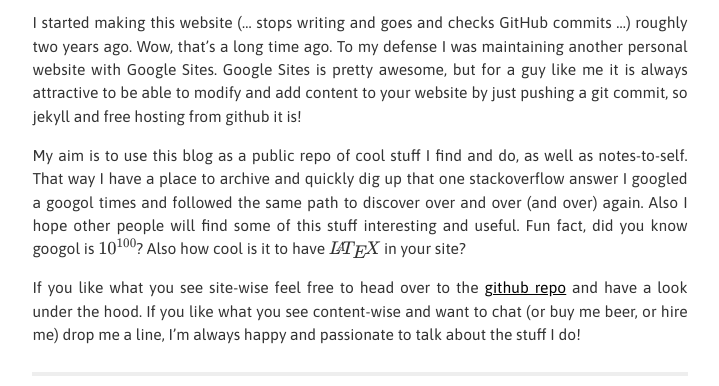
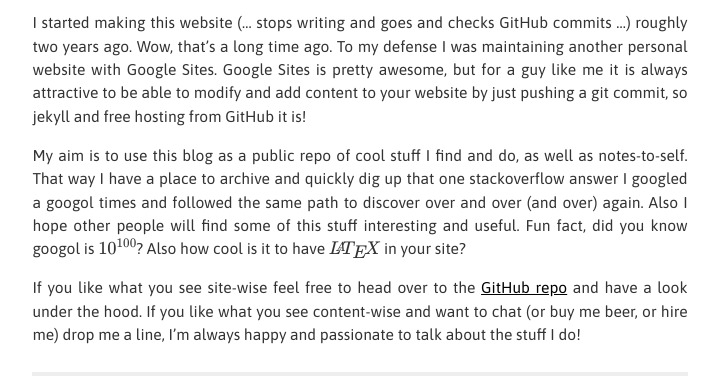
Before and after one commit to tkeliris/tkeliris.github.io, a Jekyll site: the page built from _posts/2017-02-21-firstpost.md, in a window 1280 px wide. Shown: the part 285-671 px from the top of the page, without its empty margins (280-999 px from the left). Built offline with Jekyll 4.4.1, drawn with Linux system fonts in a browser that asks for light colours; formulas are drawn with MathJax 3.

```diff
--- a/_posts/2017-02-21-firstpost.md
+++ b/_posts/2017-02-21-firstpost.md
@@ -4,8 +4,8 @@ title: "First post, hooray!"
 date: 2017-02-21
 ---
 
-I started making this website (... stops writing and goes and checks GitHub commits ...) roughly two years ago. Wow, that's a long time ago. To my defense I was maintaining another personal website with Google Sites. Google Sites is pretty awesome, but for a guy like me it is always attractive to be able to modify and add content to your website by just pushing a git commit, so jekyll and free hosting from github it is!
+I started making this website (... stops writing and goes and checks GitHub commits ...) roughly two years ago. Wow, that's a long time ago. To my defense I was maintaining another personal website with Google Sites. Google Sites is pretty awesome, but for a guy like me it is always attractive to be able to modify and add content to your website by just pushing a git commit, so jekyll and free hosting from GitHub it is!
 
 My aim is to use this blog as a public repo of cool stuff I find and do, as well as notes-to-self. That way I have a place to archive and quickly dig up that one stackoverflow answer I googled a googol times and followed the same path to discover over and over (and over) again. Also I hope other people will find some of this stuff interesting and useful. Fun fact, did you know googol is \\( 10^{100} \\)? Also how cool is it to have \\( \LaTeX \\) in your site?
 
-If you like what you see site-wise feel free to head over to the [github repo](https://github.com/tkeliris/tkeliris.github.io) and have a look under the hood. If you like what you see content-wise and want to chat (or buy me beer, or hire me) drop me a line, I'm always happy and passionate to talk about the stuff I do!
+If you like what you see site-wise feel free to head over to the [GitHub repo](https://github.com/tkeliris/tkeliris.github.io) and have a look under the hood. If you like what you see content-wise and want to chat (or buy me beer, or hire me) drop me a line, I'm always happy and passionate to talk about the stuff I do!
```
